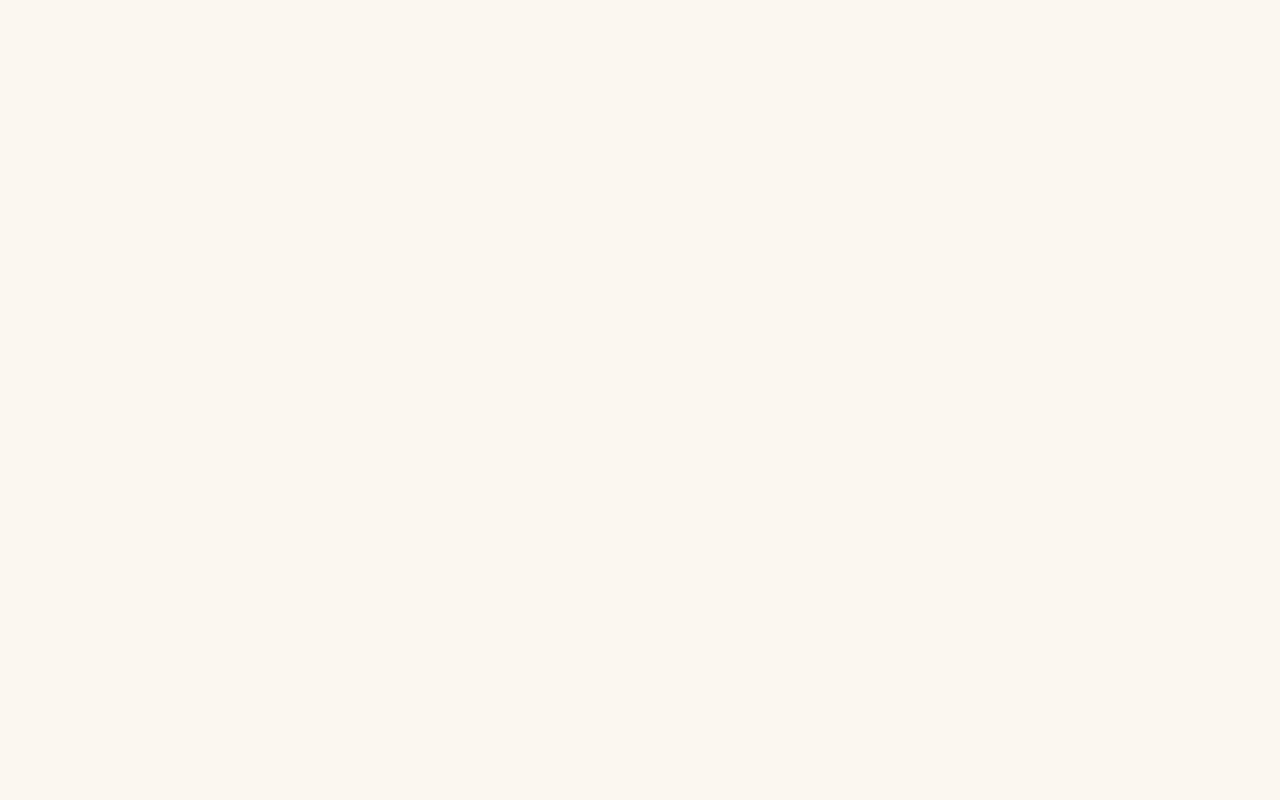
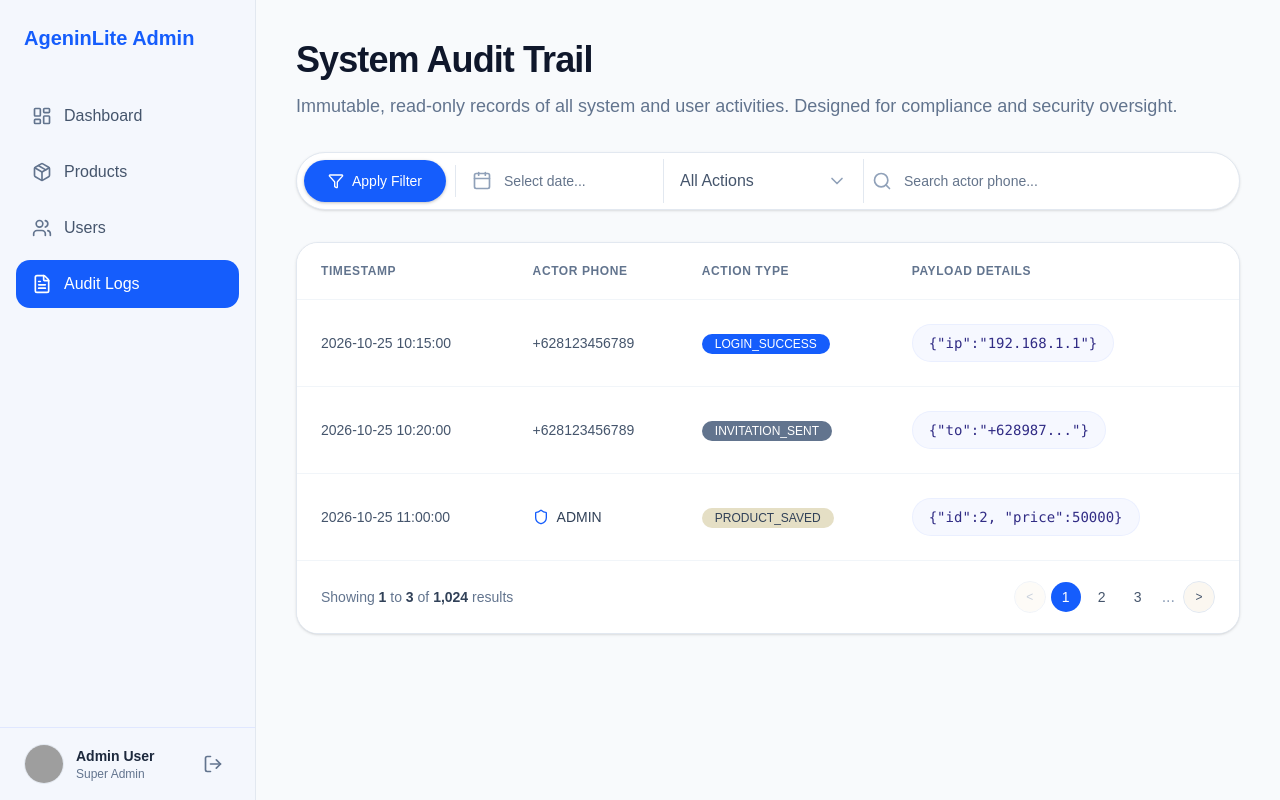
Before and after one commit to AgeninLite-MiniProject/agenin-lite-fe, a React (Vite) app: page /admin/audit in a window 1280 px wide. Before the commit this address had no page. Built offline with nearby package versions, Linux system fonts and the light colour scheme; grey boxes are pictures that could not be loaded.

Commit message:
feat: slicing admin audit

```diff
--- a/src/App.tsx
+++ b/src/App.tsx
@@ -5,6 +5,7 @@ import AdminLayout from "@/components/layout/admin/AdminLayout";
 import AdminDashboardPage from "@/pages/admin/dashboard/AdminDashboardPage";
 import AdminProductsPage from "@/pages/admin/products/AdminProductsPage";
 import AdminUsersPage from "@/pages/admin/users/AdminUsersPage";
+import AdminAuditPage from "@/pages/admin/audit/AdminAuditPage";
 import "./App.css";
 
 
@@ -23,6 +24,7 @@ function App() {
           <Route path="dashboard" element={<AdminDashboardPage />} />
           <Route path="products" element={<AdminProductsPage />} />
           <Route path="users" element={<AdminUsersPage />} />
+          <Route path="audit" element={<AdminAuditPage />} />
         </Route>
       </Routes>
     </BrowserRouter>
--- a/src/components/layout/admin/AdminSidebar.tsx
+++ b/src/components/layout/admin/AdminSidebar.tsx
@@ -20,7 +20,7 @@ const navItems = [
   },
   {
     title: "Audit Logs",
-    href: "/admin/audit-logs",
+    href: "/admin/audit",
     icon: FileText,
   },
 ];
--- /dev/null
+++ b/src/pages/admin/audit/AdminAuditPage.tsx
@@ -0,0 +1,155 @@
+import { Search, Calendar, Shield, ChevronDown, Filter } from "lucide-react";
+import { Button } from "@/components/ui/button";
+import { Input } from "@/components/ui/input";
+import { Badge } from "@/components/ui/badge";
+import {
+  Table,
+  TableBody,
+  TableCell,
+  TableHead,
+  TableHeader,
+  TableRow,
+} from "@/components/ui/table";
+
+const audits = [
+  {
+    id: 1,
+    timestamp: "2026-10-25 10:15:00",
+    actor: "+628123456789",
+    isAdmin: false,
+    actionType: "LOGIN_SUCCESS",
+    actionColor: "bg-blue-600 hover:bg-blue-600 text-white border-transparent",
+    payload: '{"ip":"192.168.1.1"}',
+  },
+  {
+    id: 2,
+    timestamp: "2026-10-25 10:20:00",
+    actor: "+628123456789",
+    isAdmin: false,
+    actionType: "INVITATION_SENT",
+    actionColor: "bg-slate-500 hover:bg-slate-500 text-white border-transparent",
+    payload: '{"to":"+628987..."}',
+  },
+  {
+    id: 3,
+    timestamp: "2026-10-25 11:00:00",
+    actor: "ADMIN",
+    isAdmin: true,
+    actionType: "PRODUCT_SAVED",
+    actionColor: "bg-[#e5dfc5] hover:bg-[#e5dfc5] text-slate-700 border-transparent",
+    payload: '{"id":2, "price":50000}',
+  },
+];
+
+export default function AdminAuditPage() {
+  return (
+    <div className="p-10 max-w-6xl">
+      <div className="mb-8">
+        <h1 className="text-4xl font-bold text-slate-900 tracking-tight">System Audit Trail</h1>
+        <p className="text-slate-500 mt-3 text-lg">
+          Immutable, read-only records of all system and user activities. Designed for compliance and security oversight.
+        </p>
+      </div>
+
+      <div className="flex flex-col md:flex-row items-center gap-0 p-1.5 bg-white rounded-[2rem] border border-slate-200 mb-8 shadow-sm">
+        <Button className="w-full md:w-auto bg-blue-600 hover:bg-blue-700 text-white rounded-full px-6 h-11 shadow-sm font-medium shrink-0 flex items-center gap-2">
+          <Filter className="h-4 w-4" />
+          Apply Filter
+        </Button>
+
+        <div className="h-8 w-px bg-slate-200 hidden md:block mx-2"></div>
+
+        <div className="relative flex-1 w-full min-w-[200px] flex items-center border-b md:border-b-0 md:border-r border-slate-200 px-2">
+          <Calendar className="h-5 w-5 text-slate-400 shrink-0" />
+          <Input
+            placeholder="Select date..."
+            className="border-none shadow-none focus-visible:ring-0 bg-transparent h-11 text-base text-slate-600"
+          />
+        </div>
+
+        <div className="relative flex-1 w-full min-w-[200px] flex items-center border-b md:border-b-0 md:border-r border-slate-200 px-2">
+          <select className="w-full appearance-none border-none bg-transparent h-11 text-base text-slate-600 focus:outline-none focus:ring-0 cursor-pointer pl-2 pr-8">
+            <option value="">All Actions</option>
+            <option value="LOGIN_SUCCESS">LOGIN_SUCCESS</option>
+            <option value="INVITATION_SENT">INVITATION_SENT</option>
+            <option value="PRODUCT_SAVED">PRODUCT_SAVED</option>
+          </select>
+          <ChevronDown className="absolute right-4 h-5 w-5 text-slate-400 pointer-events-none" />
+        </div>
+
+        <div className="relative flex-2 w-full min-w-[250px] flex items-center px-2">
+          <Search className="h-5 w-5 text-slate-400 shrink-0" />
+          <Input
+            placeholder="Search actor phone..."
+            className="border-none shadow-none focus-visible:ring-0 bg-transparent h-11 text-base text-slate-600"
+          />
+        </div>
+      </div>
+
+      <div className="rounded-3xl border border-slate-200 shadow-sm bg-white overflow-hidden">
+        <Table>
+          <TableHeader>
+            <TableRow className="bg-white hover:bg-white border-slate-100">
+              <TableHead className="text-xs font-bold text-slate-500 tracking-wider py-5 pl-6">TIMESTAMP</TableHead>
+              <TableHead className="text-xs font-bold text-slate-500 tracking-wider">ACTOR PHONE</TableHead>
+              <TableHead className="text-xs font-bold text-slate-500 tracking-wider">ACTION TYPE</TableHead>
+              <TableHead className="text-xs font-bold text-slate-500 tracking-wider">PAYLOAD DETAILS</TableHead>
+            </TableRow>
+          </TableHeader>
+          <TableBody>
+            {audits.map((audit) => (
+              <TableRow key={audit.id} className="border-slate-100 hover:bg-slate-50/50">
+                <TableCell className="text-slate-600 py-6 pl-6">{audit.timestamp}</TableCell>
+                <TableCell className="py-6">
+                  {audit.isAdmin ? (
+                    <div className="flex items-center gap-2 text-slate-700 font-medium">
+                      <Shield className="h-4 w-4 text-blue-600" />
+                      ADMIN
+                    </div>
+                  ) : (
+                    <span className="text-slate-600">{audit.actor}</span>
+                  )}
+                </TableCell>
+                <TableCell className="py-6">
+                  <Badge className={`shadow-none font-medium px-3 py-1 rounded-full ${audit.actionColor}`}>
+                    {audit.actionType}
+                  </Badge>
+                </TableCell>
+                <TableCell className="py-6">
+                  <div className="bg-indigo-50/50 text-indigo-900 border border-indigo-100/50 font-mono text-sm px-4 py-2 rounded-full inline-block">
+                    {audit.payload}
+                  </div>
+                </TableCell>
+              </TableRow>
+            ))}
+          </TableBody>
+        </Table>
+
+        {/* Pagination Footer */}
+        <div className="flex items-center justify-between px-6 py-5 border-t border-slate-100 bg-white">
+          <p className="text-sm text-slate-500">
+            Showing <span className="font-bold text-slate-700">1</span> to <span className="font-bold text-slate-700">3</span> of <span className="font-bold text-slate-700">1,024</span> results
+          </p>
+          <div className="flex items-center space-x-1">
+            <Button variant="outline" size="icon" className="h-8 w-8 rounded-full border-slate-200 text-slate-400" disabled>
+              <span className="text-xs">&lt;</span>
+            </Button>
+            <Button variant="default" size="icon" className="h-8 w-8 rounded-full bg-blue-600 text-white hover:bg-blue-700 font-medium">
+              1
+            </Button>
+            <Button variant="ghost" size="icon" className="h-8 w-8 rounded-full text-slate-600 hover:bg-slate-100 font-medium">
+              2
+            </Button>
+            <Button variant="ghost" size="icon" className="h-8 w-8 rounded-full text-slate-600 hover:bg-slate-100 font-medium">
+              3
+            </Button>
+            <span className="text-slate-400 px-1">...</span>
+            <Button variant="outline" size="icon" className="h-8 w-8 rounded-full border-slate-200 text-slate-600 hover:bg-slate-50">
+              <span className="text-xs">&gt;</span>
+            </Button>
+          </div>
+        </div>
+      </div>
+    </div>
+  );
+}
```
